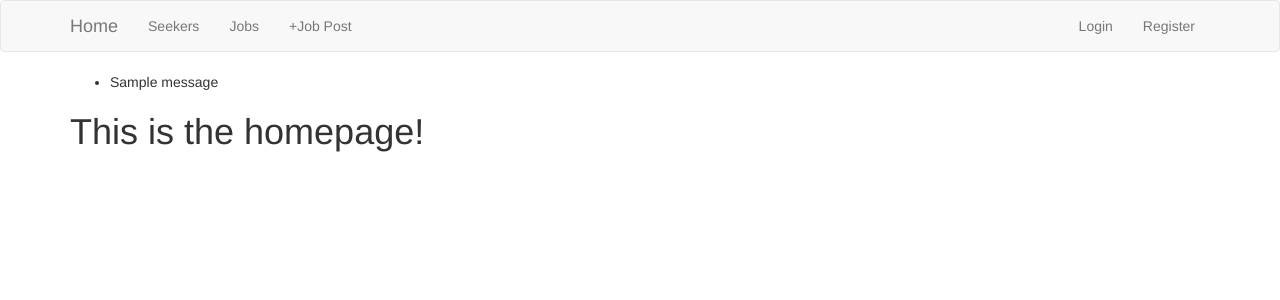
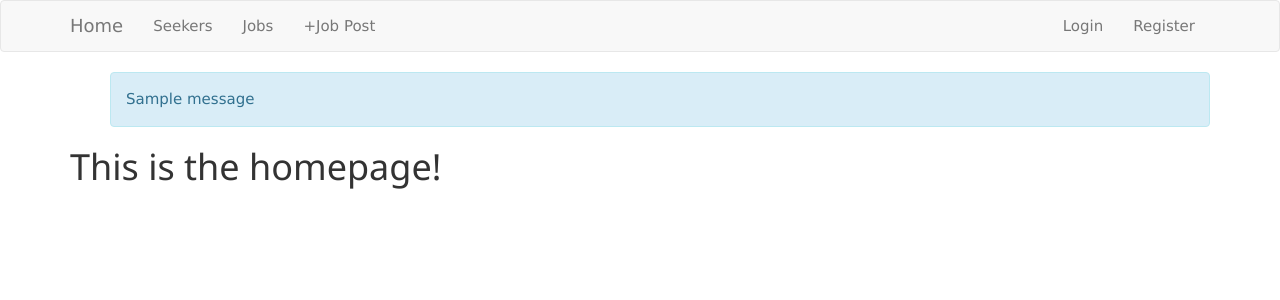
Before and after one commit to shirtandtieler/Job-Website-Project, a Flask app: page / in a window 1280 px wide. Shown: the top 300 px of the page. Run offline with Flask 2, Linux system fonts and the light colour scheme; tables that the repository leaves empty hold one stand-in row (values such as "Sample post"); one stand-in notice (Sample message) is shown; some libraries are stand-ins or nearby versions.

Commit message:
Add w3css and fontawesome

```diff
--- a/app/templates/base.html
+++ b/app/templates/base.html
@@ -43,7 +43,9 @@
 		{% if messages %}
 		<ul>
 			{% for message in messages %}
-			<li>{{ message }}</li>
+			<div class="alert alert-info" role="alert">
+				{{ message }}
+			</div>
 			{% endfor %}
 		</ul>
 		{% endif %}
@@ -60,3 +62,9 @@
 <script>
 </script>
 {% endblock %}
+
+{% block styles %}
+{{ super() }}
+<link rel="stylesheet" href="https://www.w3schools.com/w3css/4/w3.css">
+<script src="https://kit.fontawesome.com/3ed42264b8.js" crossorigin="anonymous"></script>
+{% endblock %}
```
